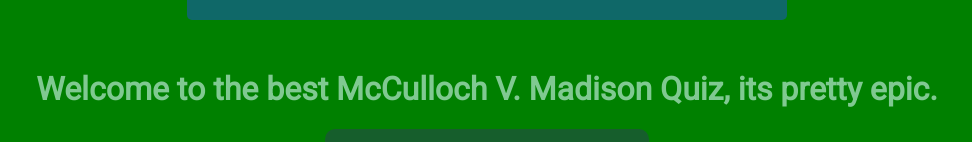
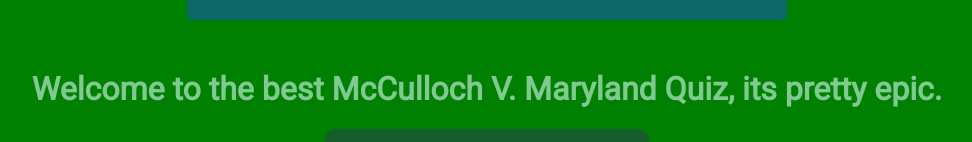
Before and after one commit to coderguy1777/apgov-quiz, a plain HTML site: page index.html in a window 1280 px wide. Shown: the part 320-462 px from the top of the page, without its empty margins (153-1125 px from the left). Drawn offline with Linux system fonts and the light colour scheme.

Commit message:
what a bruh moment, had madison instead of md
10/10 what a bruh moment lmao

```diff
--- a/index.html
+++ b/index.html
@@ -2,7 +2,7 @@
 <html lang="en-us">
     <head>
         <meta charset="utf-8">
-        <title>McCulloch V. Madison</title>
+        <title>McCulloch V. Maryland</title>
         <meta content="og:description" content="An Epic Quiz on McCulloch V. Madison!">
         <link rel="stylesheet" type="text/css" href="styles/quiz.css">
         <link href="https://fonts.googleapis.com/css?family=Roboto&display=swap" rel="stylesheet">
@@ -18,7 +18,7 @@
                 </div>
             </div>
             <div class="site-front">
-                <h1 class="quiz-label">Welcome to the best McCulloch V. Madison Quiz, its pretty epic.</h1>
+                <h1 class="quiz-label">Welcome to the best McCulloch V. Maryland Quiz, its pretty epic.</h1>
                 <button class="quiz-start" id="quiz-start-btn">Click here to begin the quiz!</button>
             </div>
         </div>
```
